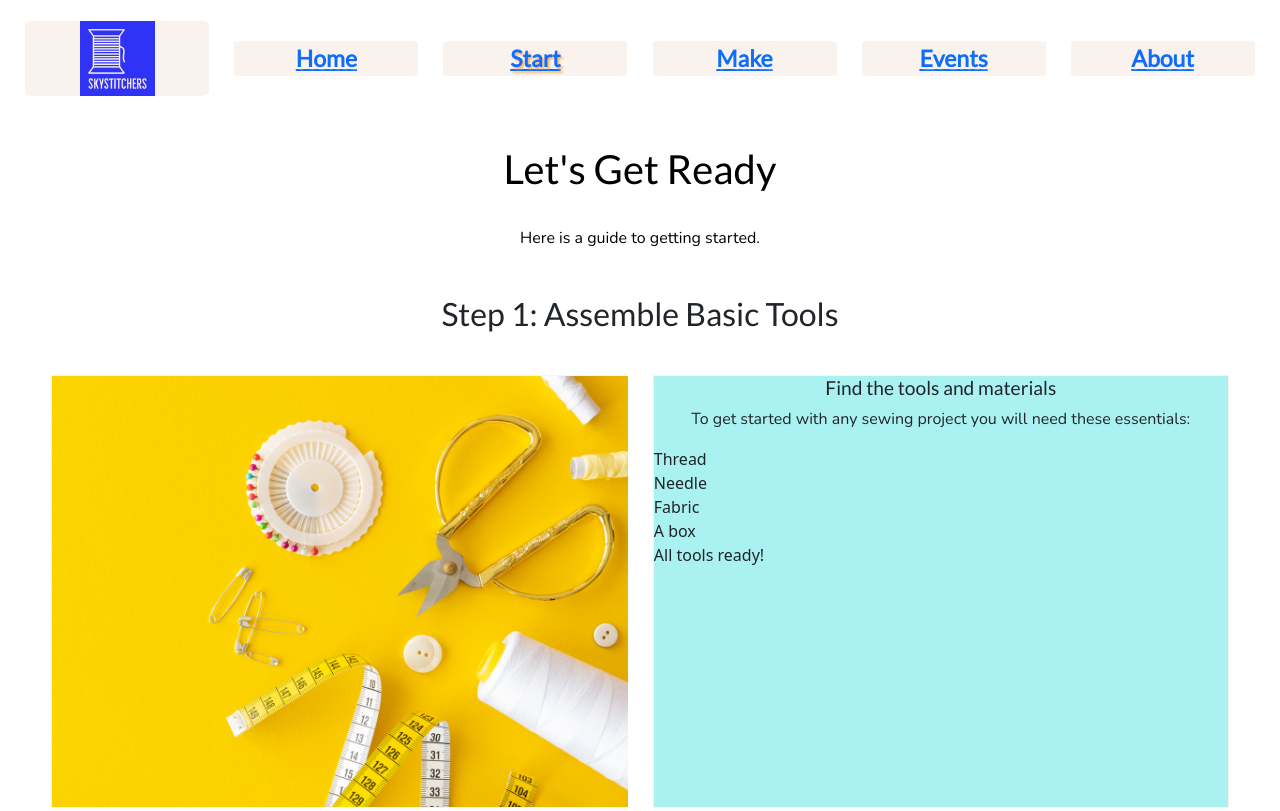
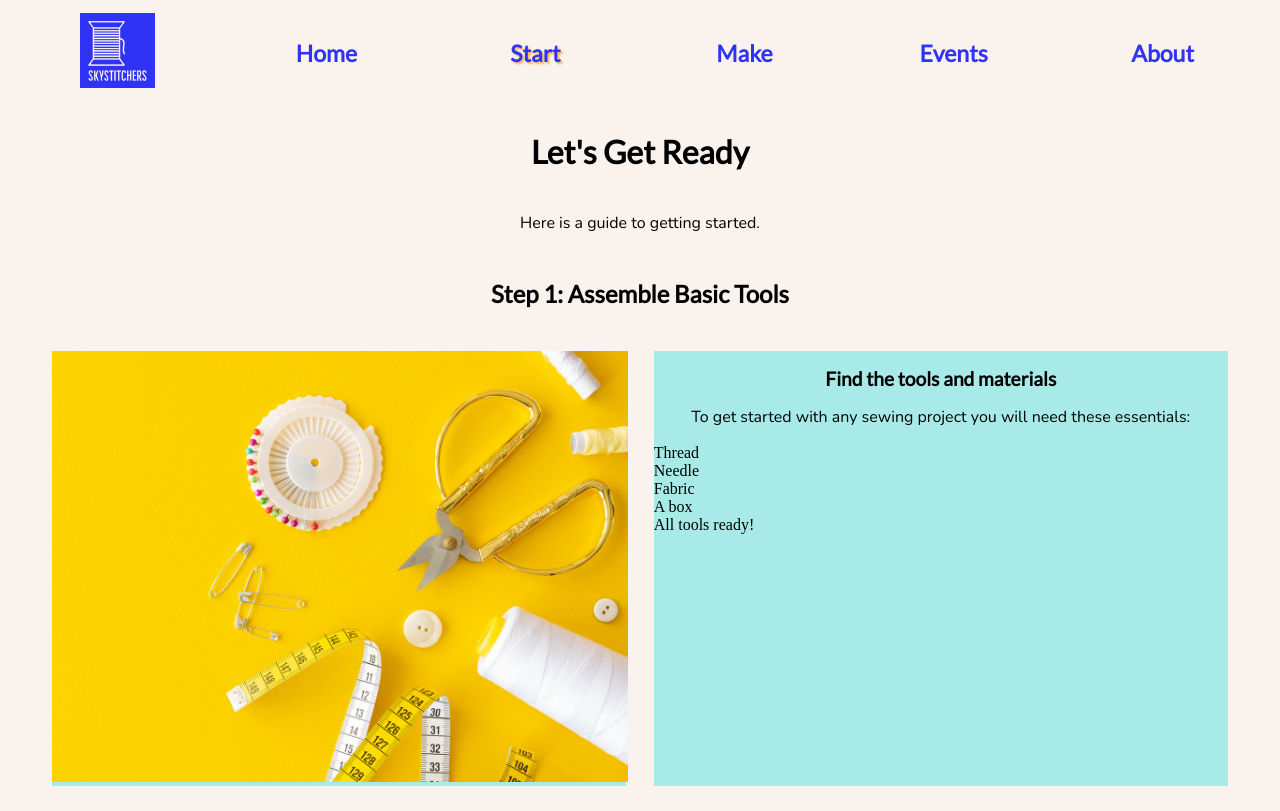
Before and after one commit to gurtatiLND/SkyStitchers, a plain HTML site: page getting-started.html in a window 1280 px wide. Shown: the top 811 px of the page. Drawn offline with nearby package versions, Linux system fonts and the light colour scheme.

Commit message:
Removed bootstrap links from getting-started html

```diff
--- a/css/style.css
+++ b/css/style.css
@@ -24,7 +24,6 @@ body {
 
 header {
   padding: 1%;
-  color:rgb(0, 0, 0);
   text-align: center;
 }
 
@@ -33,7 +32,7 @@ header {
     justify-content: space-between;
 }
 
-header li, a {
+header li, header a {
     flex:1;
     list-style-type: none;
     margin: auto 1%;
@@ -55,7 +54,7 @@ nav img {
     width: 75px;
     height: 75px;
     margin: auto;
-    background-color: rgb(255, 255, 255);
+    /* background-color: rgb(255, 255, 255); */
 }
 
 .active {
@@ -144,6 +143,7 @@ main {
 }
 
 /* Getting Started page styling starts */
+
 
 button.start, button.setup-done {
   display:inline-block;
--- a/getting-started.html
+++ b/getting-started.html
@@ -7,10 +7,8 @@
     <title>Get Ready</title>
     <link rel="stylesheet" href="css/style.css">
     <link rel="stylesheet" href="https://fonts.googleapis.com/css?family=Lato|Inter|Nunito|Barlow">
-    <link href="https://cdn.jsdelivr.net/npm/bootstrap@5.3.0-alpha1/dist/css/bootstrap.min.css" rel="stylesheet" integrity="sha384-GLhlTQ8iRABdZLl6O3oVMWSktQOp6b7In1Zl3/Jr59b6EGGoI1aFkw7cmDA6j6gD" crossorigin="anonymous">
-    <script src="https://cdn.jsdelivr.net/npm/bootstrap@5.3.0-alpha1/dist/js/bootstrap.bundle.min.js" integrity="sha384-w76AqPfDkMBDXo30jS1Sgez6pr3x5MlQ1ZAGC+nuZB+EYdgRZgiwxhTBTkF7CXvN" crossorigin="anonymous"></script>
-</head>
-<body>
+   </head>
+<body class="start">
     <header>
         <!-- NAV Bar goes here - same as home page-->
         <nav >
```
